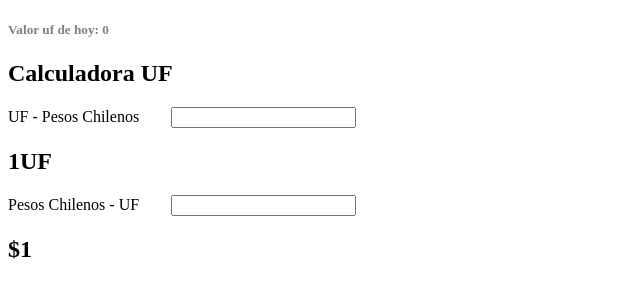
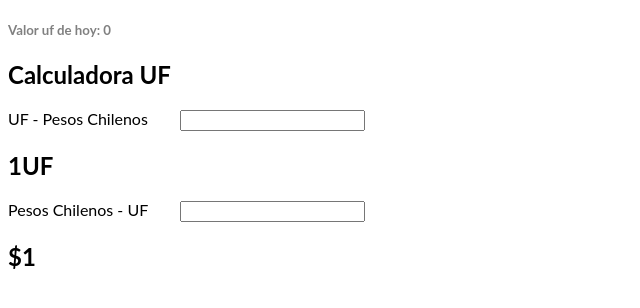
Before and after one commit to javierarancibia/react-ufcalculator, a React (Create React App) app in the folder src/: page / in a window 1280 px wide. Shown: the top 308 px of the page, without its empty margins (0-640 px from the left). Built offline with nearby package versions, Linux system fonts and the light colour scheme; no server answers; the HTML template or start-up script is replaced by a standard one.

Commit message:
1 file modified

```diff
--- a/src/style.css
+++ b/src/style.css
@@ -1,3 +1,3 @@
-h1, p {
+body {
   font-family: Lato;
 }
```
